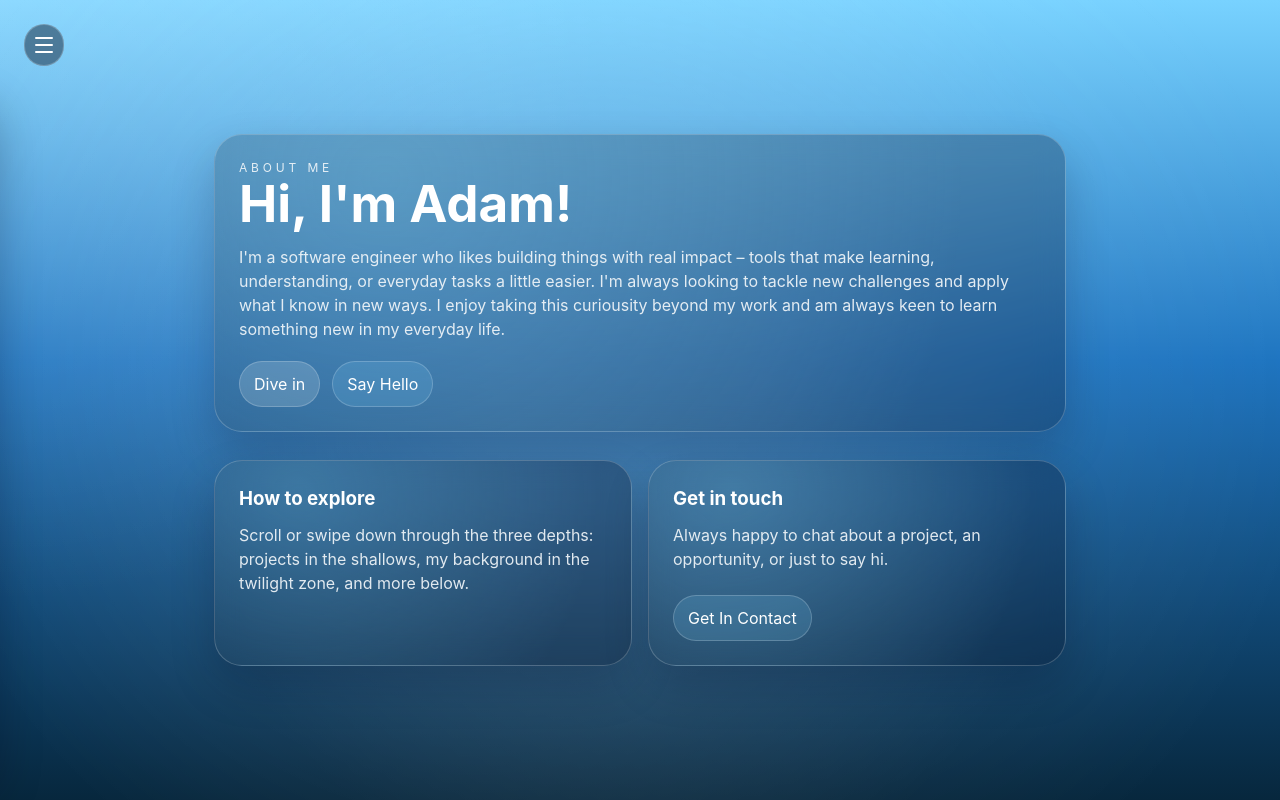
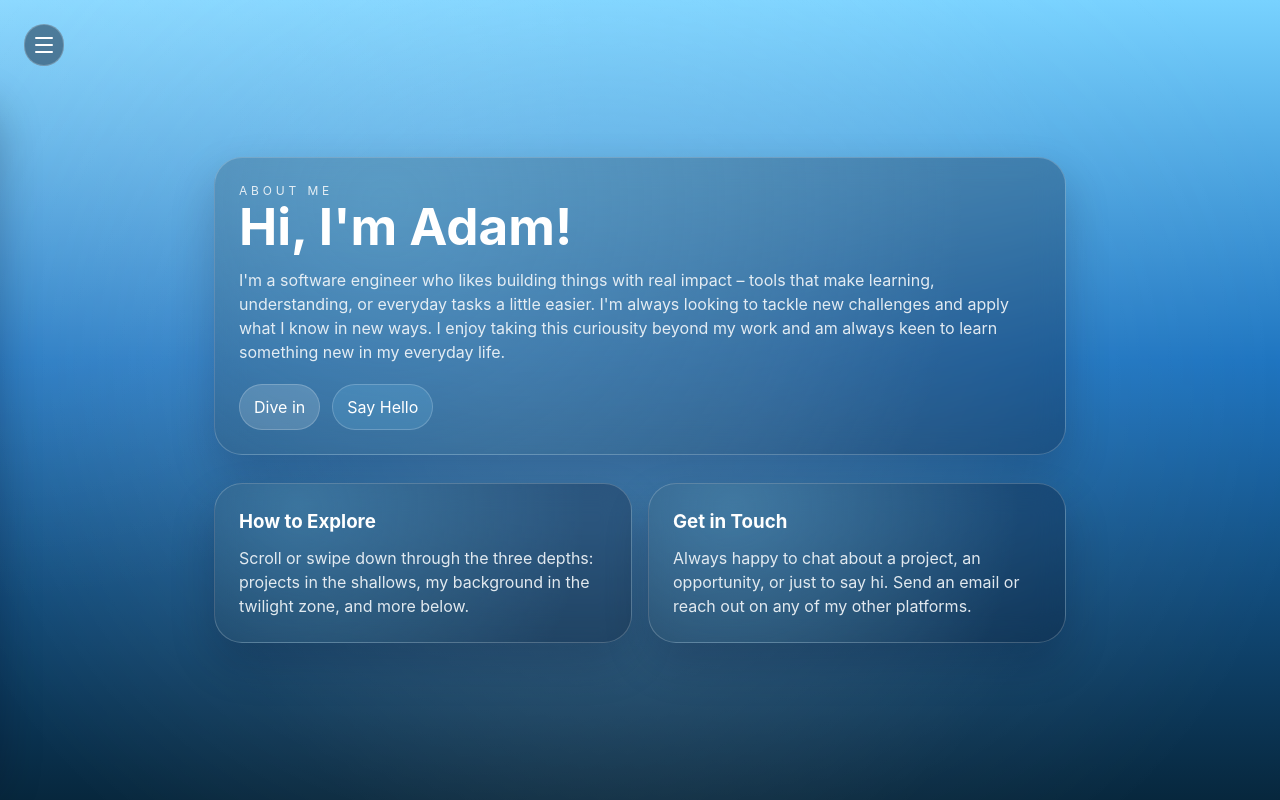
Before and after one commit to adxmb/website, a React (Vite) app: page / in a window 1280 px wide. Built offline with nearby package versions, Linux system fonts and the light colour scheme.

Commit message:
Removing duplicate contact button on surface

```diff
--- a/src/components/SurfaceLevel.tsx
+++ b/src/components/SurfaceLevel.tsx
@@ -44,7 +44,7 @@ export function SurfaceLevel({ goToLevel, onOpenContact }: SurfaceLevelProps) {
                     id="explore"
                     style={{ ["--panel-accent" as string]: "#7dd3fc" }}
                 >
-                    <h3>How to explore</h3>
+                    <h3>How to Explore</h3>
                     <p>
                         Scroll or swipe down through the three depths: projects
                         in the shallows, my background in the twilight zone, and
@@ -56,19 +56,20 @@ export function SurfaceLevel({ goToLevel, onOpenContact }: SurfaceLevelProps) {
                     id="contact"
                     style={{ ["--panel-accent" as string]: "#7dd3fc" }}
                 >
-                    <h3>Get in touch</h3>
+                    <h3>Get in Touch</h3>
                     <p>
                         Always happy to chat about a project, an opportunity, or
-                        just to say hi.
+                        just to say hi. Send an email or reach out on any of my
+                        other platforms.
                     </p>
-                    <br />
+                    {/* <br />
                     <button
                         type="button"
                         className="ghost-link secondary"
                         onClick={onOpenContact}
                     >
                         Get In Contact
-                    </button>
+                    </button> */}
                 </article>
             </div>
         </div>
```
